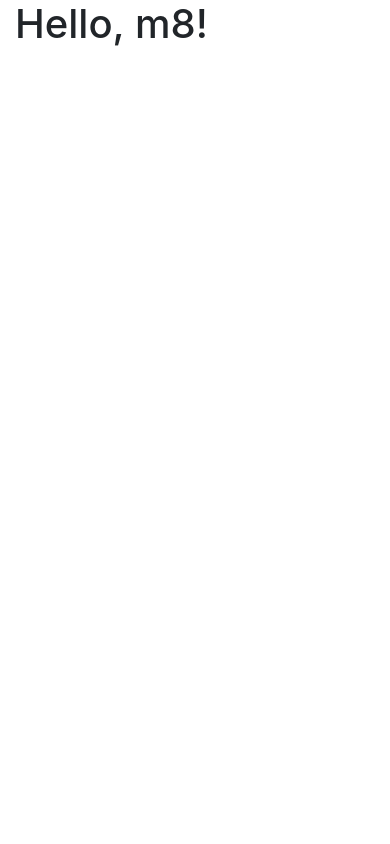
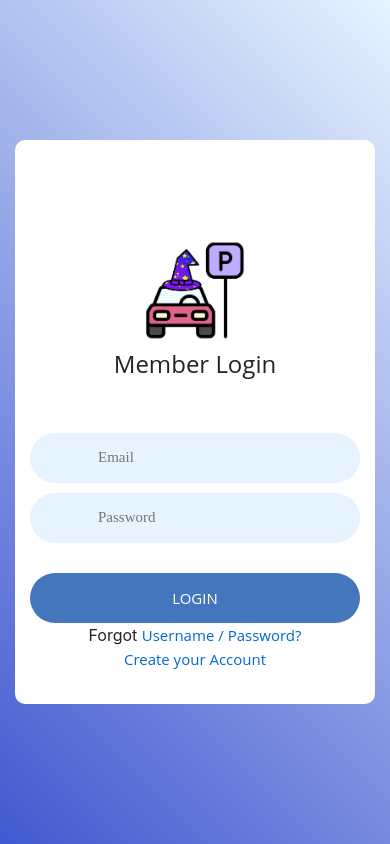
Before and after one commit to TheBobu/R3AL, an Angular app in the folder R3AL/ClientApp/: page / in a window 390 px wide. Built offline with nearby package versions, Linux system fonts and the light colour scheme.

Commit message:
homepage-done

```diff
--- /dev/null
+++ b/R3AL/ClientApp/src/app/app.component.css
@@ -0,0 +1,3 @@
+html{
+    font-family: "Open Sans";
+}
--- a/R3AL/ClientApp/src/app/app.component.html
+++ b/R3AL/ClientApp/src/app/app.component.html
@@ -1,5 +1,3 @@
 <body>
-  <div class="container">
     <router-outlet></router-outlet>
-  </div>
 </body>
--- a/R3AL/ClientApp/src/app/app.component.ts
+++ b/R3AL/ClientApp/src/app/app.component.ts
@@ -2,7 +2,8 @@ import { Component } from '@angular/core';
 
 @Component({
   selector: 'app-root',
-  templateUrl: './app.component.html'
+  templateUrl: './app.component.html',
+  styleUrls: ['./app.component.css']
 })
 export class AppComponent {
   title = 'app';
--- /dev/null
+++ b/R3AL/ClientApp/src/app/home/home.component.css
@@ -0,0 +1,361 @@
+* {
+      margin: 0px;
+      padding: 0px;
+      box-sizing: border-box;
+  }
+
+
+  /*---------------------------------------------*/
+  h1,h2,h3,h4,h5,h6 {
+      margin: 0px;
+  }
+
+
+  ul, li {
+      margin: 0px;
+      list-style-type: none;
+  }
+
+
+  /*---------------------------------------------*/
+  input {
+      outline: none;
+      border: none;
+  }
+
+  textarea {
+    outline: none;
+    border: none;
+  }
+
+  textarea:focus, input:focus {
+    border-color: transparent !important;
+  }
+
+
+
+  /*---------------------------------------------*/
+  button {
+      outline: none !important;
+      border: none;
+      background: transparent;
+  }
+
+  button:hover {
+      cursor: pointer;
+  }
+
+  iframe {
+      border: none !important;
+  }
+
+
+
+  .container-login100 {
+    width: 100%;
+    min-height: 100vh;
+    display: -webkit-box;
+    display: -webkit-flex;
+    display: -moz-box;
+    display: -ms-flexbox;
+    display: flex;
+    flex-wrap: wrap;
+    justify-content: center;
+    align-items: center;
+    padding: 15px;
+    background: #9053c7;
+    background: -webkit-linear-gradient(-135deg, #e7f3ff, #4158d0);
+    background: -o-linear-gradient(-135deg, #e7f3ff, #4158d0);
+    background: -moz-linear-gradient(-135deg, #e7f3ff, #4158d0);
+    background: linear-gradient(-135deg, #e7f3ff, #4158d0);
+  }
+
+  .wrap-login100 {
+    width: 960px;
+    background: #fff;
+    border-radius: 10px;
+    overflow: hidden;
+
+    display: -webkit-box;
+    display: -webkit-flex;
+    display: -moz-box;
+    display: -ms-flexbox;
+    display: flex;
+    flex-wrap: wrap;
+    justify-content: space-between;
+    padding: 100px 130px 80px 95px;
+  }
+
+  /*------------------------------------------------------------------
+  [  ]*/
+  .login100-pic {
+    width: 380px;
+  }
+
+  .login100-pic img {
+    padding-top:30%;
+    max-width: 100%;
+  }
+
+
+  /*------------------------------------------------------------------
+  [  ]*/
+  .login100-form {
+    width: 290px;
+  }
+
+  .login100-form-title {
+    font-family: "Open Sans";
+    font-size: 24px;
+    line-height: 1.2;
+    text-align: center;
+
+    width: 100%;
+    display: block;
+    padding-bottom: 54px;
+  }
+
+
+  /*---------------------------------------------*/
+  .wrap-input100 {
+    position: relative;
+    width: 100%;
+    z-index: 1;
+    margin-bottom: 10px;
+  }
+
+  .input100 {
+    font-family: Poppins-Medium;
+    font-size: 15px;
+    line-height: 1.5;
+    color: #666666;
+
+    display: block;
+    width: 100%;
+    background: #e7f3ff;
+    height: 50px;
+    border-radius: 25px;
+    padding: 0 30px 0 68px;
+  }
+
+
+  /*------------------------------------------------------------------
+  [ Focus ]*/
+  .focus-input100 {
+    display: block;
+    position: absolute;
+    border-radius: 25px;
+    bottom: 0;
+    left: 0;
+    z-index: -1;
+    width: 100%;
+    height: 100%;
+    box-shadow: 0px 0px 0px 0px;
+    color:#4476bd;
+  }
+
+  .input100:focus + .focus-input100 {
+    -webkit-animation: anim-shadow 0.5s ease-in-out forwards;
+    animation: anim-shadow 0.5s ease-in-out forwards;
+  }
+
+  @-webkit-keyframes anim-shadow {
+    to {
+      box-shadow: 0px 0px 70px 25px;
+      opacity: 0;
+    }
+  }
+
+  @keyframes anim-shadow {
+    to {
+      box-shadow: 0px 0px 70px 25px;
+      opacity: 0;
+    }
+  }
+
+  .symbol-input100 {
+    font-size: 15px;
+
+    display: -webkit-box;
+    display: -webkit-flex;
+    display: -moz-box;
+    display: -ms-flexbox;
+    display: flex;
+    align-items: center;
+    position: absolute;
+    border-radius: 25px;
+    bottom: 0;
+    left: 0;
+    width: 100%;
+    height: 100%;
+    padding-left: 35px;
+    pointer-events: none;
+    color: #666666;
+
+    -webkit-transition: all 0.4s;
+    -o-transition: all 0.4s;
+    -moz-transition: all 0.4s;
+    transition: all 0.4s;
+  }
+
+  .input100:focus + .focus-input100 + .symbol-input100 {
+    color: #4476bd;
+    padding-left: 28px;
+  }
+
+  /*------------------------------------------------------------------
+  [ Button ]*/
+  .container-login100-form-btn {
+    width: 100%;
+    display: -webkit-box;
+    display: -webkit-flex;
+    display: -moz-box;
+    display: -ms-flexbox;
+    display: flex;
+    flex-wrap: wrap;
+    justify-content: center;
+    padding-top: 20px;
+  }
+
+  a{
+      font-size:15px;
+      font-family:"Open Sans";
+  }
+  .login100-form-btn {
+      font-family:"Open Sans";
+    font-size: 15px;
+    line-height: 1.5;
+    color: #fff;
+    text-transform: uppercase;
+
+    width: 100%;
+    height: 50px;
+    border-radius: 25px;
+    background: #4476bd;
+    display: -webkit-box;
+    display: -webkit-flex;
+    display: -moz-box;
+    display: -ms-flexbox;
+    display: flex;
+    justify-content: center;
+    align-items: center;
+    padding: 0 25px;
+
+    -webkit-transition: all 0.4s;
+    -o-transition: all 0.4s;
+    -moz-transition: all 0.4s;
+    transition: all 0.4s;
+  }
+
+  .login100-form-btn:hover {
+    background: #333333;
+  }
+
+
+
+  /*------------------------------------------------------------------
+  [ Responsive ]*/
+
+
+
+  @media (max-width: 992px) {
+    .wrap-login100 {
+      padding: 177px 90px 33px 85px;
+    }
+
+    .login100-pic {
+      width: 35%;
+    }
+
+    .login100-form {
+      width: 50%;
+    }
+  }
+
+  @media (max-width: 768px) {
+    .wrap-login100 {
+      padding: 100px 80px 33px 80px;
+    }
+
+    .login100-pic {
+      display: none;
+    }
+
+    .login100-form {
+      width: 100%;
+    }
+  }
+
+  @media (max-width: 576px) {
+    .wrap-login100 {
+      padding: 100px 15px 33px 15px;
+    }
+  }
+
+
+  /*------------------------------------------------------------------
+  [ Alert validate ]*/
+
+  .validate-input {
+    position: relative;
+  }
+
+  .alert-validate::before {
+    content: attr(data-validate);
+    position: absolute;
+    max-width: 70%;
+    background-color: white;
+    border: 1px solid #c80000;
+    border-radius: 13px;
+    padding: 4px 25px 4px 10px;
+    top: 50%;
+    -webkit-transform: translateY(-50%);
+    -moz-transform: translateY(-50%);
+    -ms-transform: translateY(-50%);
+    -o-transform: translateY(-50%);
+    transform: translateY(-50%);
+    right: 8px;
+    pointer-events: none;
+
+    font-family: Poppins-Medium;
+    color: #c80000;
+    font-size: 13px;
+    line-height: 1.4;
+    text-align: left;
+
+    visibility: hidden;
+    opacity: 0;
+
+    -webkit-transition: opacity 0.4s;
+    -o-transition: opacity 0.4s;
+    -moz-transition: opacity 0.4s;
+    transition: opacity 0.4s;
+  }
+
+  .alert-validate::after {
+    content: "\f06a";
+    font-family: FontAwesome;
+    display: block;
+    position: absolute;
+    color: #c80000;
+    font-size: 15px;
+    top: 50%;
+    -webkit-transform: translateY(-50%);
+    -moz-transform: translateY(-50%);
+    -ms-transform: translateY(-50%);
+    -o-transform: translateY(-50%);
+    transform: translateY(-50%);
+    right: 13px;
+  }
+
+  .alert-validate:hover:before {
+    visibility: visible;
+    opacity: 1;
+  }
+
+  @media (max-width: 992px) {
+    .alert-validate::before {
+      visibility: visible;
+      opacity: 1;
+    }
+  }
--- a/R3AL/ClientApp/src/app/home/home.component.html
+++ b/R3AL/ClientApp/src/app/home/home.component.html
@@ -1 +1,61 @@
-<h1>Hello, m8!</h1>
+<div class="limiter">
+    <div class="container-login100">
+        <div class="wrap-login100">
+            <div class="login100-pic" data-tilt>
+                <img src="assets/login-photo.jpg" alt="IMG">
+            </div>
+
+            <form class="login100-form validate-form">
+               <div class="row">
+                   <div class="col-md-12 text-center" style="padding-bottom:3%">
+                <img src="assets/logo.png" alt="IMG" width="110" height="100">
+            </div>
+        </div>
+                <span class="login100-form-title">
+                    Member Login
+                </span>
+
+                <div class="wrap-input100 validate-input" data-validate = "Valid email is required: ex@abc.xyz">
+                    <input class="input100" type="text" name="email" placeholder="Email">
+                    <span class="focus-input100"></span>
+                    <span class="symbol-input100">
+                        <i class="fa fa-envelope" aria-hidden="true"></i>
+                    </span>
+                </div>
+
+                <div class="wrap-input100 validate-input" data-validate = "Password is required">
+                    <input class="input100" type="password" name="pass" placeholder="Password">
+                    <span class="focus-input100"></span>
+                    <span class="symbol-input100">
+                        <i class="fa fa-lock" aria-hidden="true"></i>
+                    </span>
+                </div>
+
+                <div class="container-login100-form-btn">
+                    <button class="login100-form-btn">
+                        Login
+                    </button>
+                </div>
+
+                <div class="text-center p-t-12">
+                    <span class="txt1">
+                        Forgot
+                    </span>
+                    <a class="txt2" href="#">
+                        Username / Password?
+                    </a>
+                </div>
+
+                <div class="text-center p-t-136">
+                    <a class="txt2" href="#">
+                        Create your Account
+                        <i class="fa fa-long-arrow-right m-l-5" aria-hidden="true"></i>
+                    </a>
+                </div>
+            </form>
+        </div>
+    </div>
+</div>
+
+
+<script src="login.js"></script>
--- a/R3AL/ClientApp/src/app/home/home.component.ts
+++ b/R3AL/ClientApp/src/app/home/home.component.ts
@@ -3,6 +3,7 @@ import { Component } from '@angular/core';
 @Component({
   selector: 'app-home',
   templateUrl: './home.component.html',
+  styleUrls: ['./home.component.css']
 })
 export class HomeComponent {
 }
```
Also changed, not shown: R3AL/ClientApp/src/app/home/login.js (added), R3AL/ClientApp/src/assets/logo.png (added), 1 other file (tests, documents, lock files or other folders).
